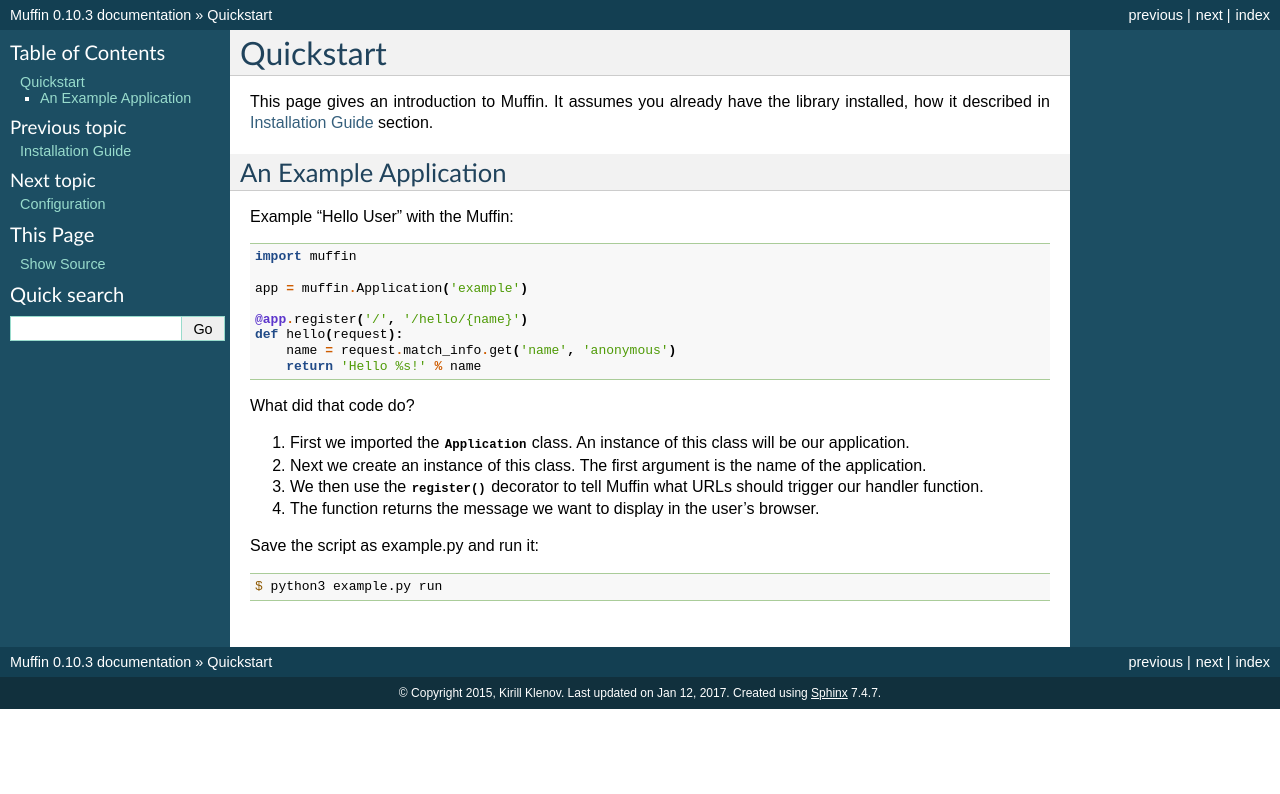
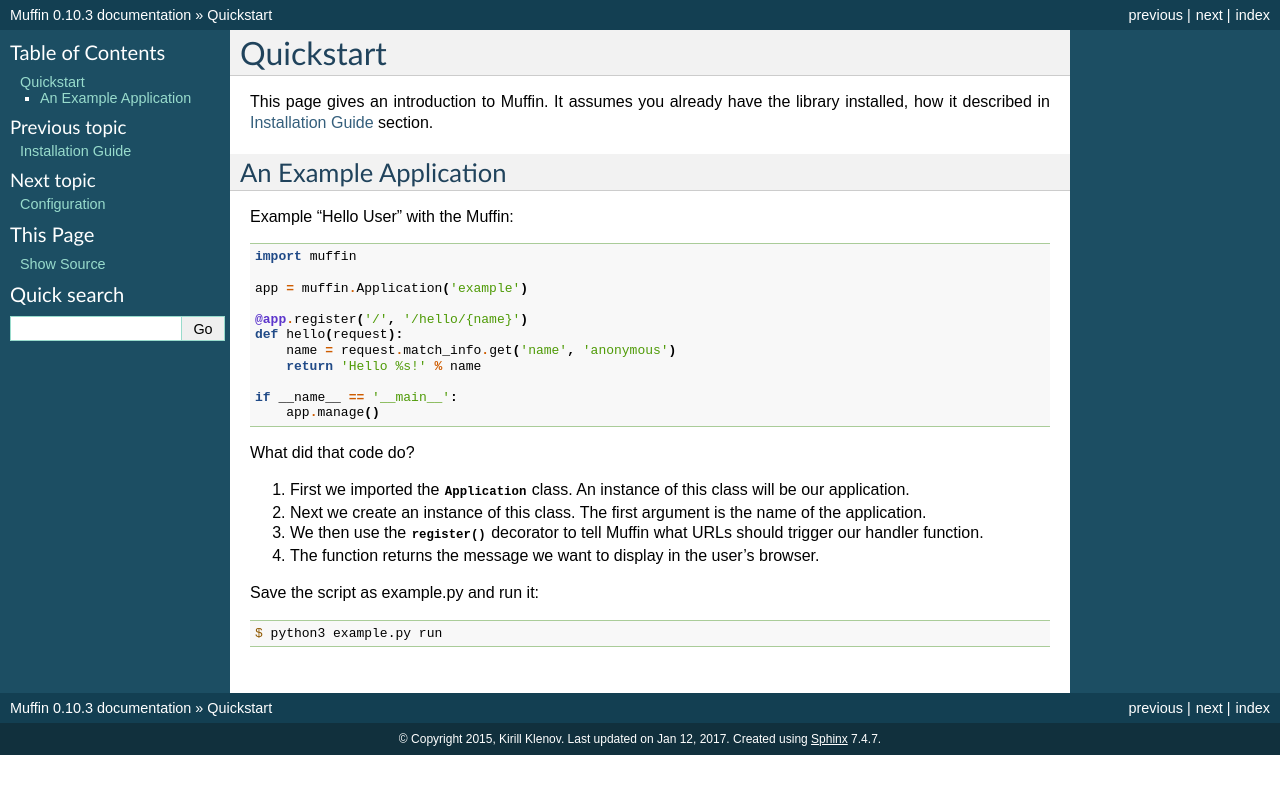
Before and after one commit to klen/muffin, a Sphinx documentation site: the page built from docs/quickstart.rst, in a window 1280 px wide. Shown: the top 794 px of the page. Built offline with Sphinx 7.4.7, drawn with Linux system fonts in a browser that asks for light colours.

Commit message:
Update quickstart.rst

```diff
--- a/docs/quickstart.rst
+++ b/docs/quickstart.rst
@@ -20,6 +20,9 @@
         name = request.match_info.get('name', 'anonymous')
         return 'Hello %s!' % name
 
+    if __name__ == '__main__':
+        app.manage()
+
 What did that code do?
 
 1. First we imported the :class:`~muffin.Application` class.  An instance of
```
